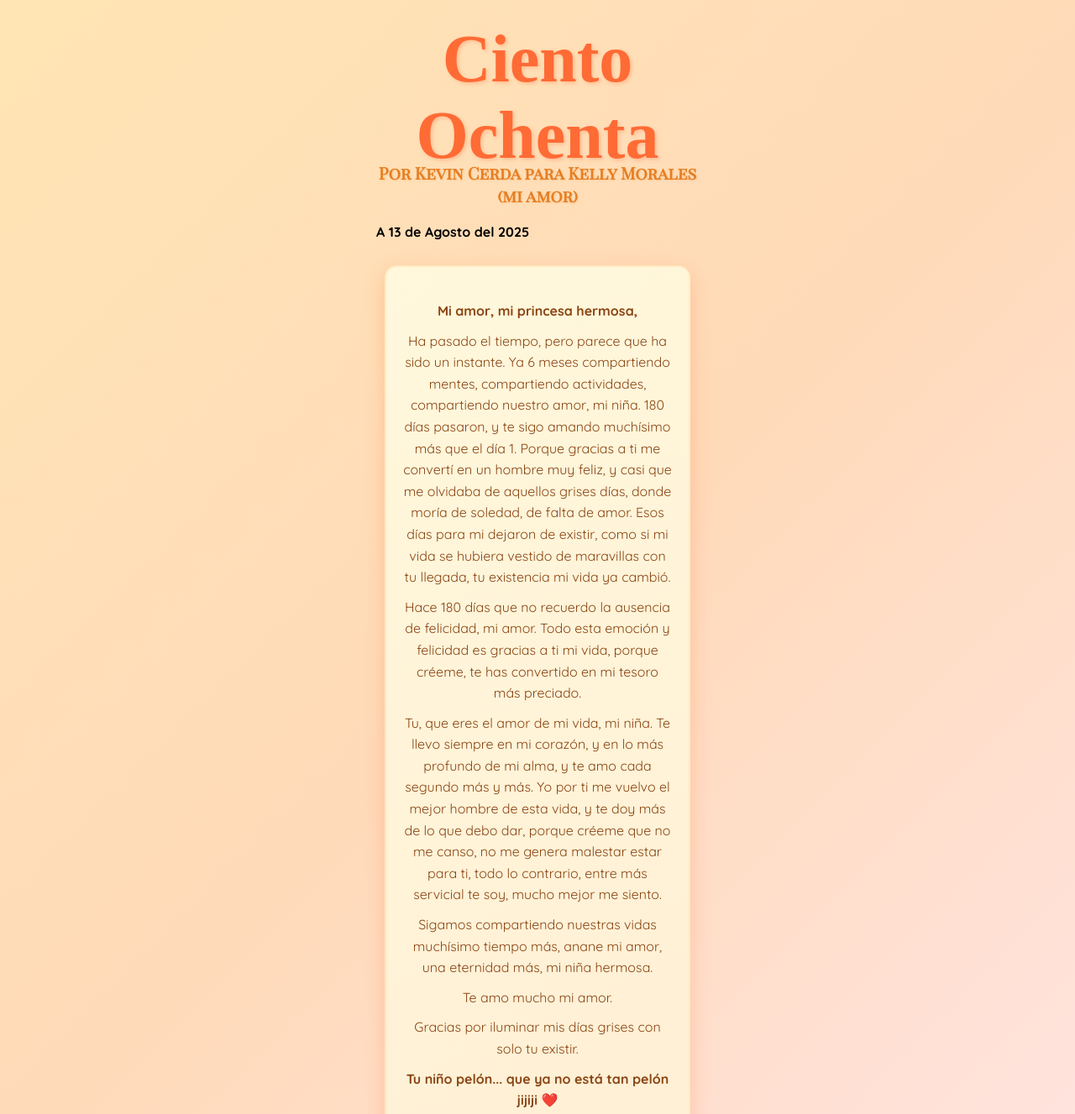
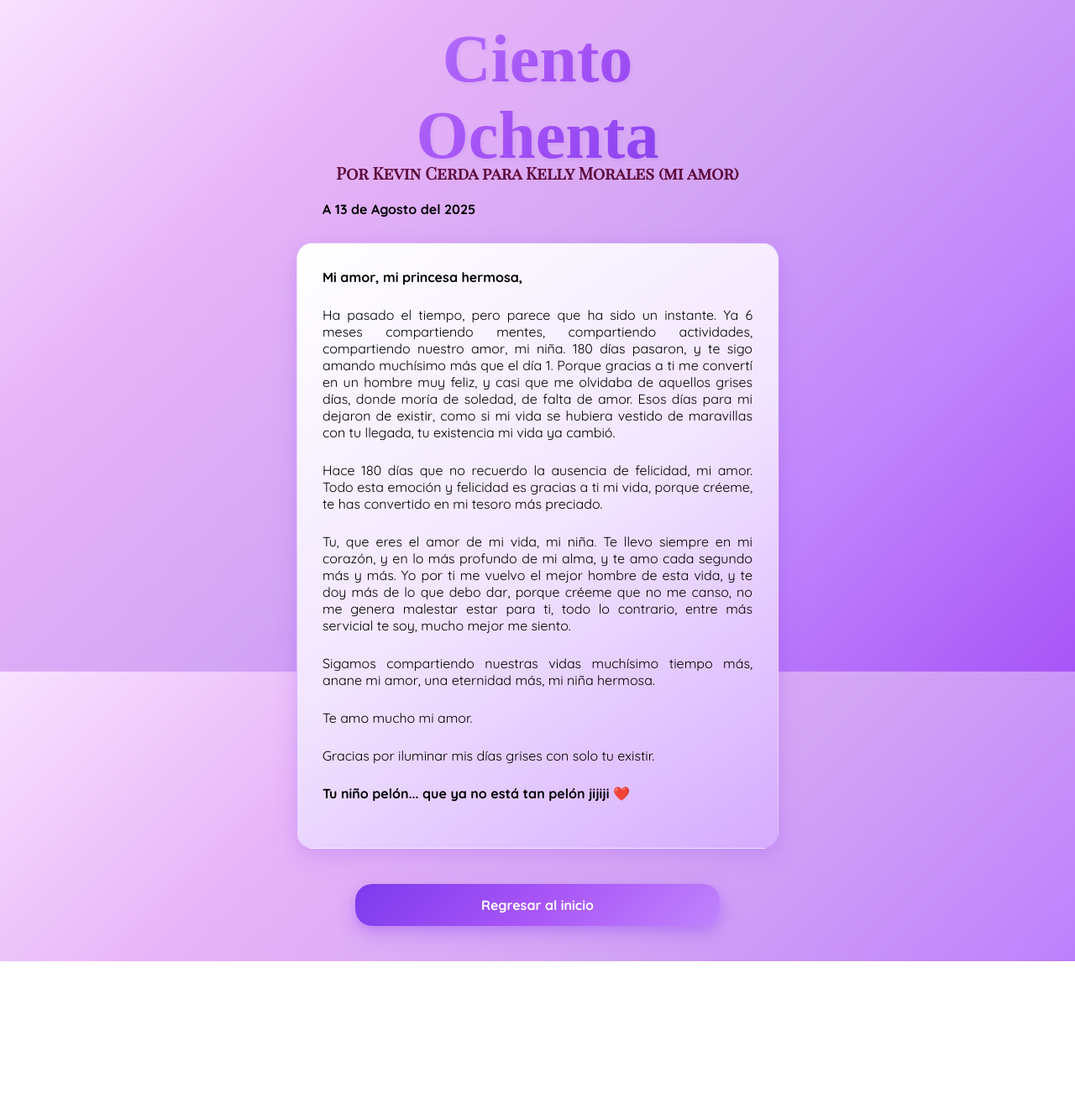
Before and after one commit to KevCerda/KellyPage, a plain HTML site: page pages/cartas/4_180/index.html in a window 1280 px wide. Shown: the top 1327 px of the page at 84% size. After the commit the page ends 1145 px from the top, so only its background shows below. Drawn offline with Linux system fonts and the light colour scheme; a web font is replaced by a local one.

Commit message:
Update style yes.css

```diff
--- a/pages/cartas/4_180/style.css
+++ b/pages/cartas/4_180/style.css
@@ -23,13 +23,14 @@
 
 body
 {
-    background: linear-gradient(135deg, #FFE5B4 0%, #FFDAB9 50%, #FFE4E1 100%);
+    background: linear-gradient(135deg, #f8e1ff 0%, #e8b4f8 25%, #d4a5f5 50%, #c084fc 75%, #a855f7 100%);
     min-height: 100vh;
+    background-attachment: fixed;
 }
 
 header
 {
-    margin: 25px 35% 30px 35%;
+    margin: 25px 30% 30px 30%;
 }
 
 h1
@@ -38,8 +39,11 @@ h1
     text-align: center;
     font-size: 80px;
     margin: 0 0 -15px 0;
-    color: #FF6B35;
-    text-shadow: 2px 2px 4px rgba(255, 107, 53, 0.3);
+    background: linear-gradient(-45deg, #7c3aed, #a855f7, #c084fc);
+    -webkit-background-clip: text;
+    -webkit-text-fill-color: transparent;
+    background-clip: text;
+    text-shadow: 2px 2px 4px rgba(124, 58, 237, 0.1);
 }
 
 h2
@@ -48,8 +52,7 @@ h2
     text-align: center;
     font-size: 20px;
     margin: 0 0 20px 0;
-    color: #E67E22;
-    text-shadow: 1px 1px 2px rgba(230, 126, 34, 0.2);
+    color: #5c0a3a;
 }
 
 .contenedorGeneral
@@ -60,12 +63,14 @@ h2
 
 .carta
 {
-    width: 25%;
-    padding: 40px 20px;
-    border-radius: 15px;
-    background: linear-gradient(145deg, #FFF8DC 0%, #FFEFD5 100%);
-    box-shadow: 0 8px 25px rgba(255, 107, 53, 0.25);
-    border: 2px solid rgba(255, 165, 0, 0.1);
+    width: 40%;
+    padding: 30px;
+    border-radius: 20px;
+    background: linear-gradient(145deg, #ffffff 0%, #f2e5ff 50%, #d5abff 100%);
+    box-shadow: 0 10px 30px rgba(124, 58, 237, 0.15),
+                0 4px 15px rgba(168, 85, 247, 0.1);
+    border: 1px solid rgba(168, 85, 247, 0.1);
+    backdrop-filter: blur(10px);
     animation: fadeInUp 1s ease-out;
 }
 
@@ -82,11 +87,8 @@ h2
 
 .carta p
 {
-    text-align: center;
-    margin: 0 0 10px 0;
-    color: #8B4513;
-    line-height: 1.6;
-    font-size: 16px;
+    text-align: justify;
+    margin: 0 0 25px 0;
 }
 
 .boton
@@ -101,21 +103,26 @@ h2
     font-weight: bold;
     text-align: center;
     text-decoration: none;
-    width: 27%;
-    padding: 12px 20px;
-    border-radius: 15px;
-    background: linear-gradient(135deg, #FF8C42 0%, #FF6B35 100%);
+    width: 30%;
+    padding: 15px 25px;
+    margin: 12px;
+    border-radius: 20px;
+    background: linear-gradient(135deg, #7c3aed 0%, #a855f7 50%, #c084fc 100%);
     color: #ffffff;
-    box-shadow: 0 4px 15px rgba(255, 107, 53, 0.4);
-    transition: all 0.5s ease;
+    box-shadow: 0 8px 25px rgba(124, 58, 237, 0.3),
+                0 4px 10px rgba(168, 85, 247, 0.2);
+    transition: all 0.4s ease;
     border: none;
+    position: relative;
+    overflow: hidden;
 }
 .boton a:hover
 {
-    background: linear-gradient(135deg, #FF6B35 0%, #E67E22 100%);
+    background: linear-gradient(135deg, #6d28d9 0%, #9333ea 50%, #a855f7 100%);
     color: #ffffff;
-    box-shadow: 0 6px 20px rgba(230, 126, 34, 0.5);
-    transform: translateY(-3px);
+    box-shadow: 0 12px 35px rgba(124, 58, 237, 0.4),
+                0 6px 15px rgba(168, 85, 247, 0.3);
+    transform: translateY(-4px) scale(1.02);
 }
 
 @media screen and (max-width: 800px)
```
